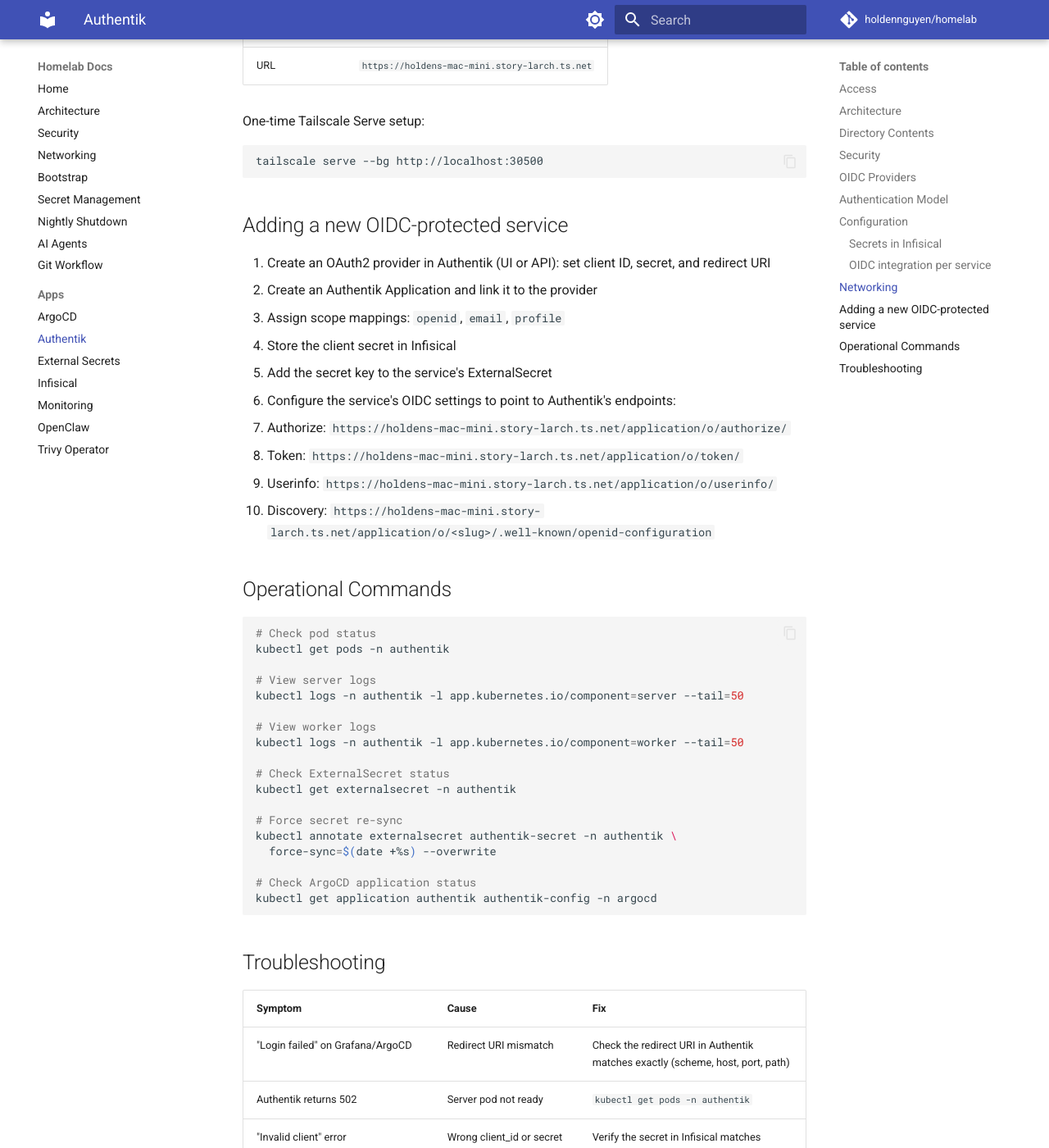
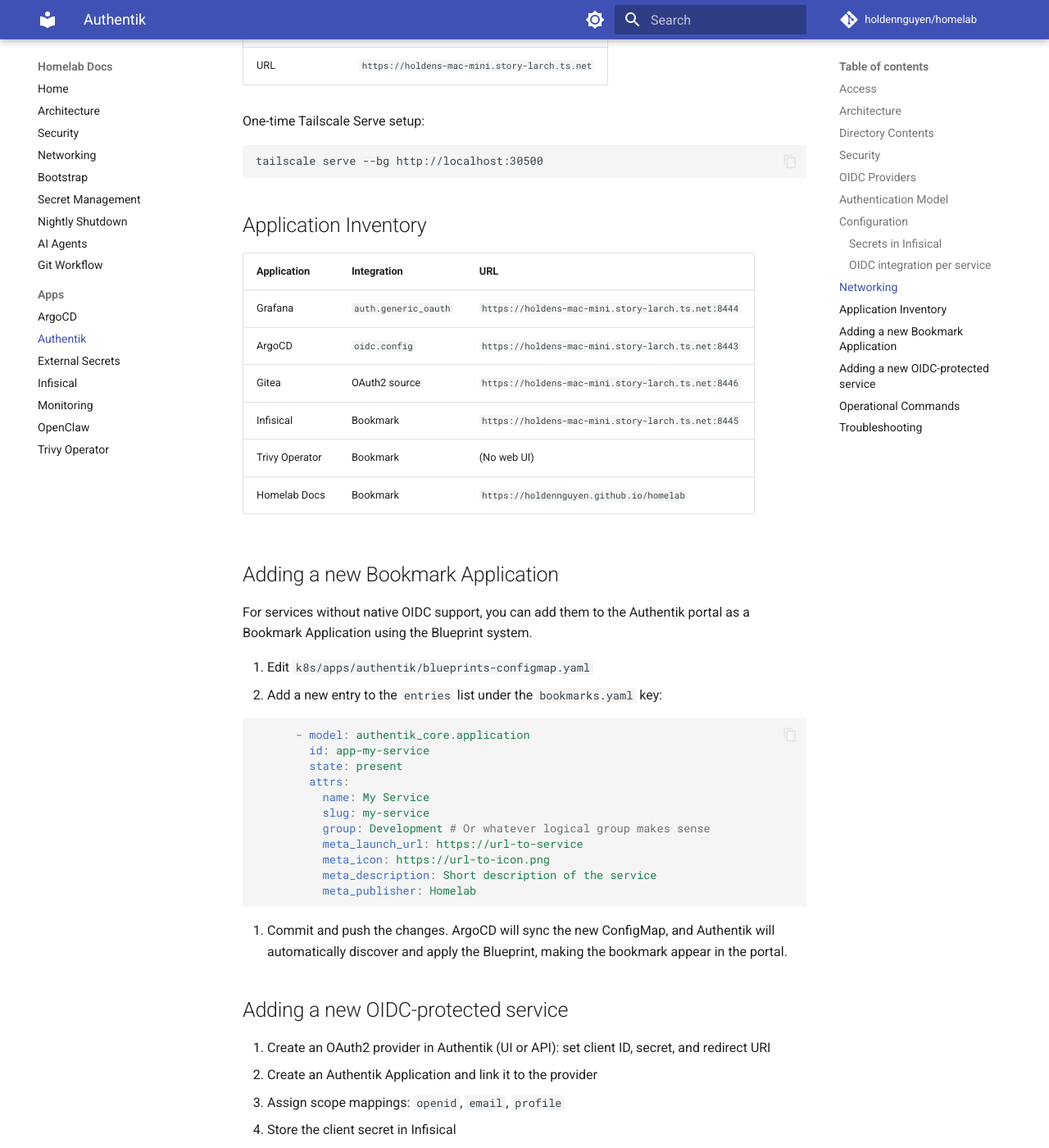
Before and after one commit to haingth77/homelab, an MkDocs documentation site: the page built from docs/authentik.md, in a window 1280 px wide and 1400 px high, scrolled down 3546 px. Shown: the whole window at 82% size. Built offline with MkDocs 1.6.1 and Material for MkDocs 9.7.7, drawn with Linux system fonts in a browser that asks for light colours; comment, search, counter and statistics services are not loaded.

Commit message:
feat: centralize app access through Authentik portal (#67)
* chore: remove remaining Gitea and PostgreSQL references from docs and skills

Follow-up to #63 — cleans leftover Gitea/PostgreSQL mentions in
ArgoCD README, ESO README, Infisical README, OpenClaw README,
agent skills, Cursor agents, and git-workflow docs.

Co-authored-by: Cursor <cursoragent@cursor.com>

* feat: centralize app access through Authentik portal

* Add Authentik Blueprint ConfigMap for Homelab Portal and application bookmarks
* Include Infisical, Homelab Docs, and Trivy as Bookmark apps
* Update Authentik ArgoCD configuration to use the new Blueprint ConfigMap
* Update networking documentation to reflect Authentik as the SSO Homelab Homepage
* Document the full application inventory and procedure for adding new bookmark apps

Co-authored-by: Cursor <cursoragent@cursor.com>

---------

Co-authored-by: Holden Nguyen <holden.nguyen@Holdens-Mac-mini.local>
Co-authored-by: Cursor <cursoragent@cursor.com>

````diff
--- a/k8s/apps/authentik/README.md
+++ b/k8s/apps/authentik/README.md
@@ -113,6 +113,40 @@ One-time Tailscale Serve setup:
 tailscale serve --bg http://localhost:30500
 ```
 
+## Application Inventory
+
+| Application | Integration | URL |
+|---|---|---|
+| Grafana | `auth.generic_oauth` | `https://holdens-mac-mini.story-larch.ts.net:8444` |
+| ArgoCD | `oidc.config` | `https://holdens-mac-mini.story-larch.ts.net:8443` |
+| Gitea | OAuth2 source | `https://holdens-mac-mini.story-larch.ts.net:8446` |
+| Infisical | Bookmark | `https://holdens-mac-mini.story-larch.ts.net:8445` |
+| Trivy Operator | Bookmark | (No web UI) |
+| Homelab Docs | Bookmark | `https://holdennguyen.github.io/homelab` |
+
+## Adding a new Bookmark Application
+
+For services without native OIDC support, you can add them to the Authentik portal as a Bookmark Application using the Blueprint system.
+
+1. Edit `k8s/apps/authentik/blueprints-configmap.yaml`
+2. Add a new entry to the `entries` list under the `bookmarks.yaml` key:
+
+```yaml
+      - model: authentik_core.application
+        id: app-my-service
+        state: present
+        attrs:
+          name: My Service
+          slug: my-service
+          group: Development # Or whatever logical group makes sense
+          meta_launch_url: https://url-to-service
+          meta_icon: https://url-to-icon.png
+          meta_description: Short description of the service
+          meta_publisher: Homelab
+```
+
+3. Commit and push the changes. ArgoCD will sync the new ConfigMap, and Authentik will automatically discover and apply the Blueprint, making the bookmark appear in the portal.
+
 ## Adding a new OIDC-protected service
 
 1. Create an OAuth2 provider in Authentik (UI or API): set client ID, secret, and redirect URI
````
Also changed, not shown: docs/networking.md (+2 -1 lines), 3 other files.
